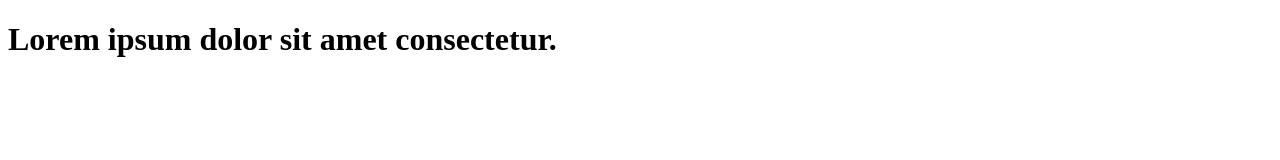
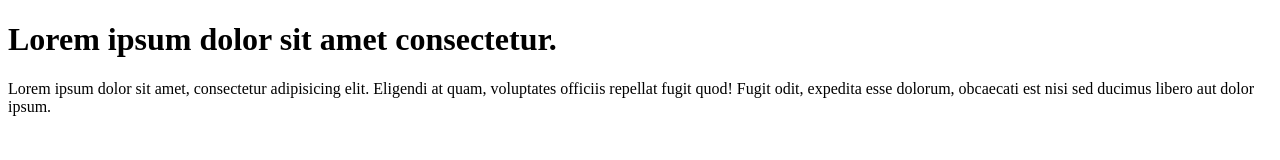
Before and after one commit to AshmitSagar/learn-git, a plain HTML site: page index.html in a window 1280 px wide. Drawn offline with Linux system fonts and the light colour scheme.

Commit message:
add paragraph to code

```diff
--- a/index.html
+++ b/index.html
@@ -7,5 +7,6 @@
 </head>
 <body>
     <h1>Lorem ipsum dolor sit amet consectetur.</h1>
+    <p>Lorem ipsum dolor sit amet, consectetur adipisicing elit. Eligendi at quam, voluptates officiis repellat fugit quod! Fugit odit, expedita esse dolorum, obcaecati est nisi sed ducimus libero aut dolor ipsum.</p>
 </body>
 </html>
```
